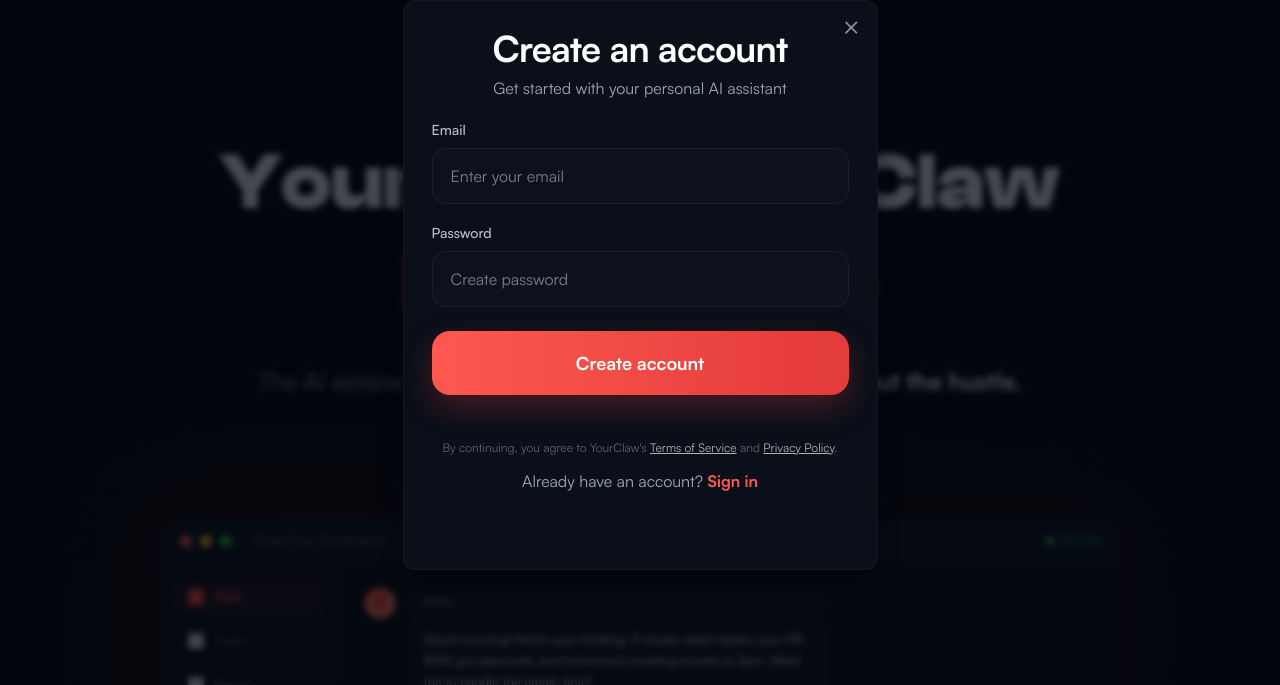
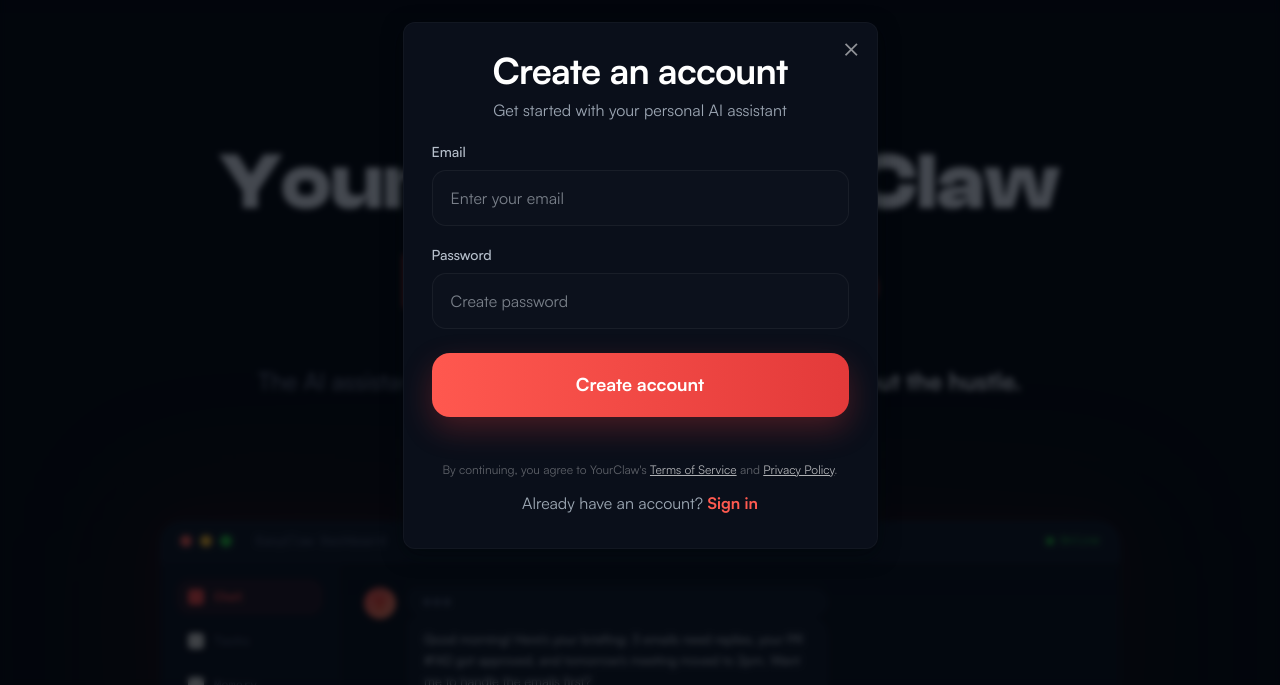
Before and after one commit to GlebRazgar/MyLobster, a website: page landing-clone/index.html in a window 1280 px wide. Both pictures are taken after a click on the button "Run OpenClaw Now". Shown: the part 115-800 px from the top of the page. Drawn offline with Linux system fonts and the light colour scheme.

Commit message:
Reduce modal form min-height by 10% to trim bottom whitespace

```diff
--- a/landing-clone/index.html
+++ b/landing-clone/index.html
@@ -389,7 +389,7 @@
   .ec-modal{width:min(475px,92vw);max-height:min(792px,94vh);overflow:auto;background:var(--bg-card,#0a0f1a);border:1px solid rgba(255,255,255,.03);border-radius:12px;padding:28px 28px 20px;box-shadow:0 6px 20px rgba(2,6,10,.6);color:#fff;position:relative;z-index:2147483001;pointer-events:auto}
   .ec-modal *{pointer-events:auto}
   .ec-modal button,.ec-modal a{cursor:pointer !important}
-  #ec-form,#ec-login-form{min-height:430px}
+  #ec-form,#ec-login-form{min-height:387px}
   .ec-head{display:block;text-align:center}
   .ec-head > div{padding-right:0}
   .ec-head h2{margin:0;font-size:36px;line-height:40px;letter-spacing:-.02em;text-align:center;font-weight:800}
```
